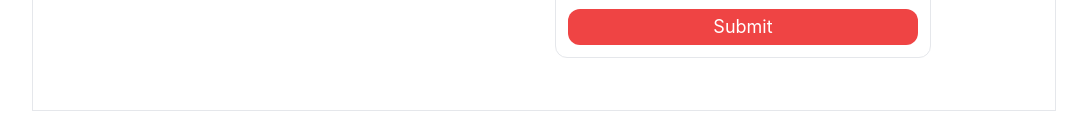
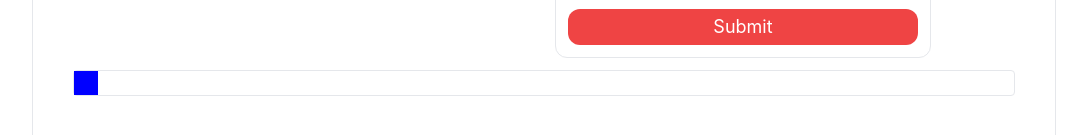
Before and after one commit to sudhanshu735591/Uplience_task, a React (Create React App) app: page /home in a window 1280 px wide. Shown: the part 417-552 px from the top of the page, without its empty margins (96-1183 px from the left). Built offline with nearby package versions, Linux system fonts and the light colour scheme; the HTML template or start-up script is replaced by a standard one.

Commit message:
updated code

```diff
--- a/src/Component/Home/Home.jsx
+++ b/src/Component/Home/Home.jsx
@@ -34,14 +34,14 @@ function Home(){
     });
 
     const increaseHandler = ()=>{
-        if(count<20){
-            setCount(count+1);
+        if(count<100){
+            setCount(count+10);
         }
     }
 
     const decreaseHanlder = ()=>{
         if(count>0){
-            setCount(count- 1);
+            setCount(count- 10);
         }
     }
 
@@ -100,8 +100,7 @@ function Home(){
     }
 
 
-    const number = Array.from({length:count}, (_, index)=>index+1);
-    console.log("number", number);
+
 
     return(
         <div className="border w-[80%] m-auto flex flex-col mt-3 gap-3 p-10 ">
@@ -194,19 +193,10 @@ function Home(){
 
             </div>
 
-
-
-
-
-
             <div>
-                {number.map((val, index) => {
-                    const borderRadius = `${(index + 1) * 5}px`;
-                    return (
-                    <div key={index} className="border w-[100%] p-3 bg-red-400" style={{ borderBottomLeftRadius:borderRadius , borderBottomRightRadius:borderRadius}}>
-                    </div>
-                    );
-                })}
+                <div className="border rounded">
+                    <div style={{border:"2px solid blue", width:`${count}%` , padding:"10px", background:"blue"}}></div>
+                </div>
             </div>
 
 
```
